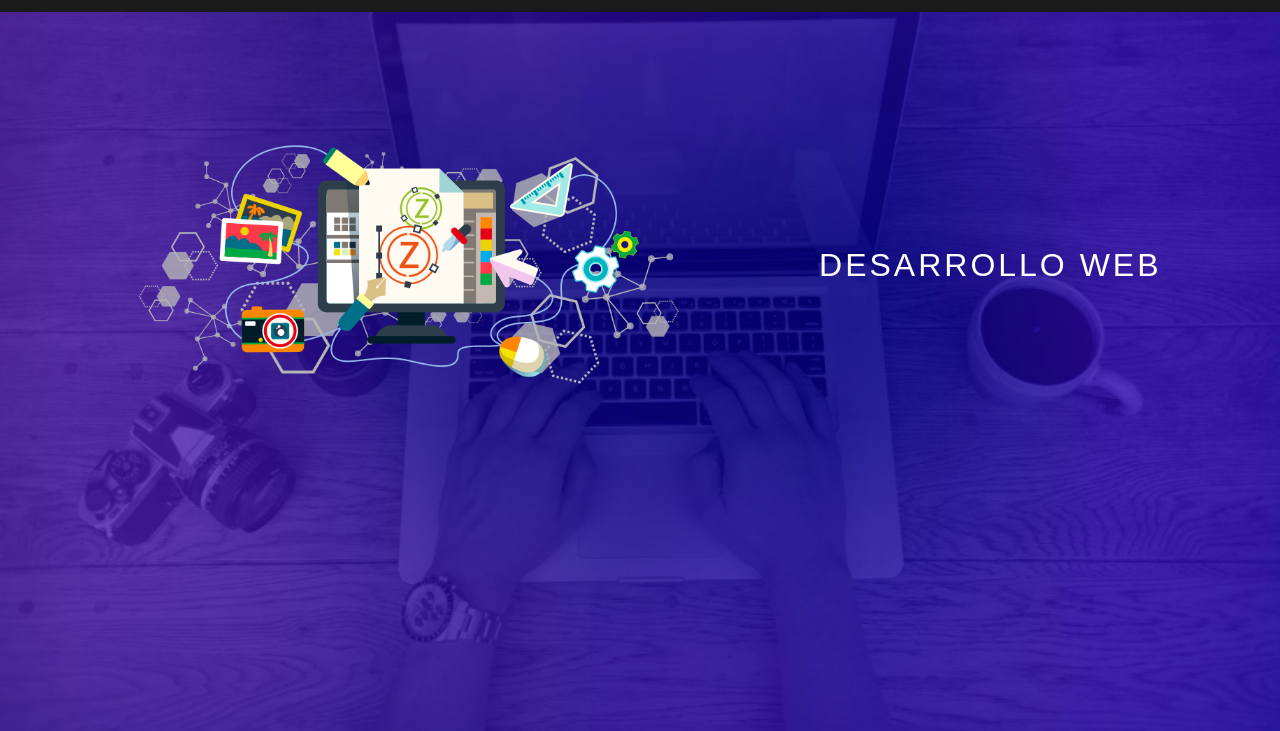
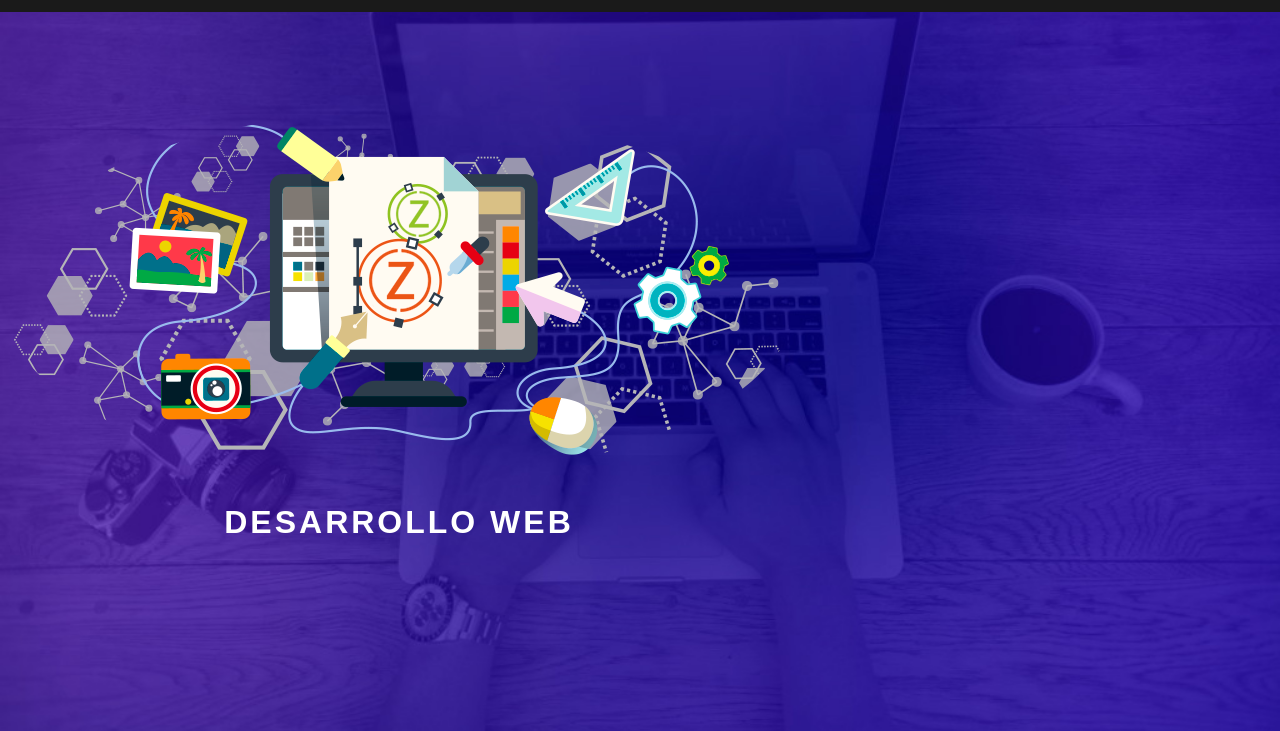
Before and after one commit to JormanOT/Web-Page-portfolio, a plain HTML site: page services/WEB.html in a window 1280 px wide. Shown: the part 68-799 px from the top of the page. Drawn offline with Linux system fonts and the light colour scheme.

Commit message:
Version 2 JormanOt

```diff
--- a/services/WEB.html
+++ b/services/WEB.html
@@ -59,25 +59,11 @@
     </nav>
     <!-- Cabezera de la Pagina -->
     <header class="cabezera text-white">
-        <div class="cabezera-WEB animated bounceIn">
-            <div class="two-col-split">
-                <div class="chr-wrapper">
-                    <div class="chr-grid">
-                        <div
-                            class="chr-grid__col chr-grid__col--5 chr-grid__col--6 two-col-split__image-wrapper  chr-grid__col-l--offset-1 ">
-                            <img src="/public/images/Diseño_Web.png">
-                        </div>
-                        <div
-                            class="chr-grid__col chr-grid__col--5 chr-grid__col-l--4 chr-grid__col--align-middle chr-grid__col--offset-1">
-                            <header class="two-col-split__header chr-benefits-icon benefits-icon-fast">
-                                <h1 class="text-center text-white chr-headline-2">Desarrollo Web</h1>
-                            </header>
-                        </div>
-                    </div>
-                </div>
-            </div>
+        <div class="cabezera-WEB animated fadeInDown">
+          <img class="img-Redondo" src="/public/images/Diseño_Web.png"alt="JormanOT">
+          <h3 class=" texto titulo text-white">Desarrollo Web</h3>
         </div>
-    </header>
+      </header>
     <!-- Contenido de la Pagina -->
     <div class="bg-light text-dark">
         <div class="two-col-split">
```
